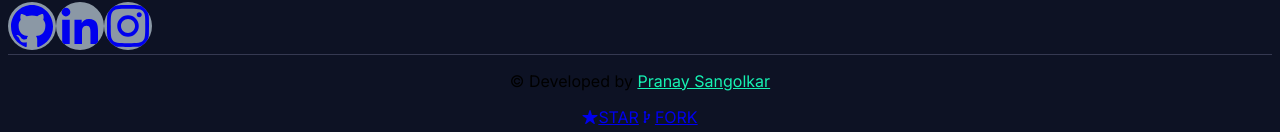
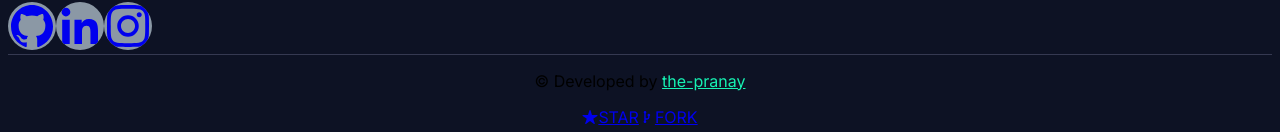
Before and after one commit to the-pranay/my-portfolio, a Next.js app: page / in a window 1280 px wide. Shown: the part 6229-6361 px from the top of the page. Built offline with nearby package versions, Linux system fonts and the light colour scheme.

Commit message:
update footer link

```diff
--- a/app/components/footer.jsx
+++ b/app/components/footer.jsx
@@ -12,7 +12,8 @@ function Footer() {
         </div>
         <div className="flex flex-col md:flex-row items-center justify-between">
           <p className="text-sm">
-            © Developed by <Link target="_blank" href="https://www.linkedin.com/in/pranaysangolkar" className="text-[#16f2b3]">Pranay Sangolkar</Link>
+            © Developed by <Link target="_blank" href="https://github.com/the-pranay"
+            className="text-[#16f2b3]">the-pranay</Link>
           </p>
           <div className="flex items-center gap-5">
             <Link
```
